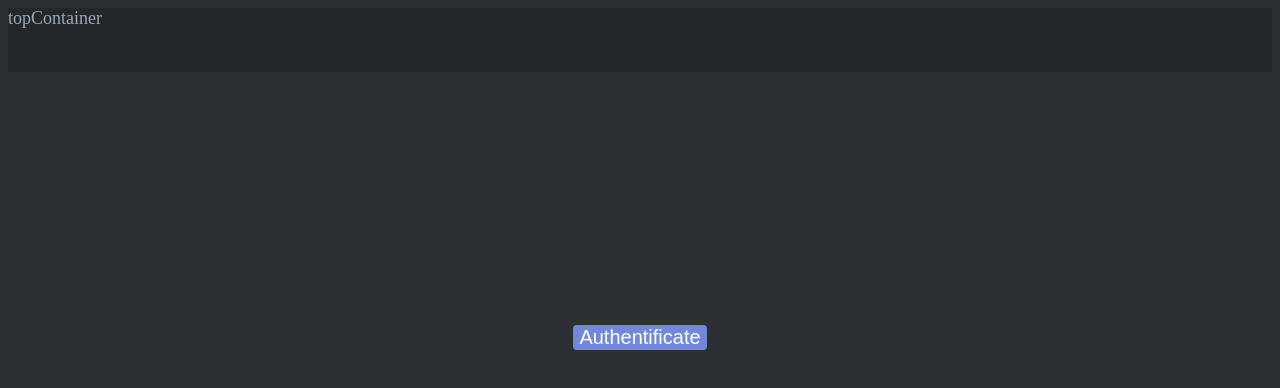
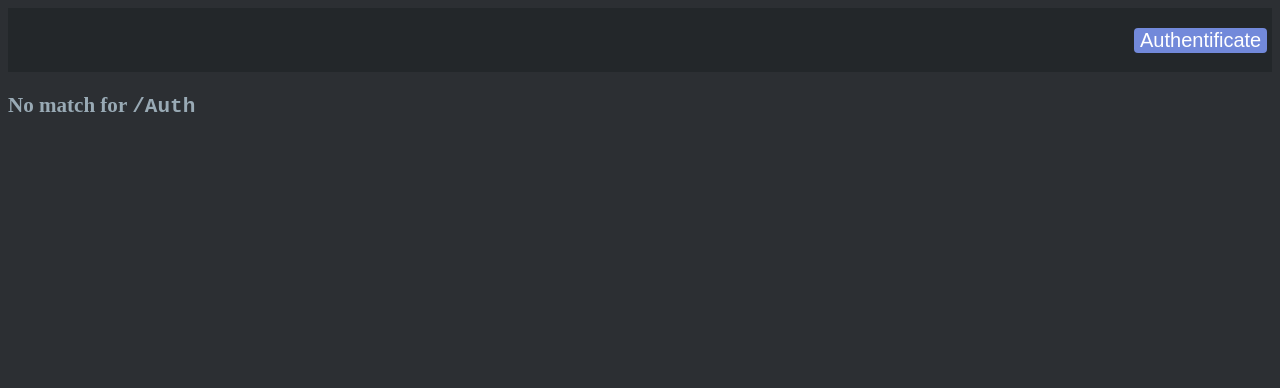
Before and after one commit to Marilyth/Mops-WebInterface, a React (Create React App) app: page /Auth in a window 1280 px wide. Shown: the top 388 px of the page. Built offline with nearby package versions, Linux system fonts and the light colour scheme.

Commit message:
i dont get css

```diff
--- a/src/components/App.tsx
+++ b/src/components/App.tsx
@@ -1,8 +1,9 @@
 import * as React from 'react';
-import { Redirect, Route, Switch } from 'react-router';
+import { Route, Switch } from 'react-router';
 
-import {isLoggedIn} from './../utils/Authentification'
-import AuthButton from './AuthButton';
+// import {isLoggedIn} from './../utils/Authentification'
+import Login from './Login';
+// import AuthButton from './AuthButton';
 import TokenReader from './TokenReader';
 
 import './css/stylesheet.css';
@@ -19,22 +20,22 @@ function test() {
     return <div>TEST</div>;
 }
 
+function about() {
+    return <div>About</div>;
+}
+
 class App extends React.Component{
     public render() {
-        if (!isLoggedIn() && location.pathname !== '/Auth' &&  location.pathname !== '/redirect.html') {
-            return <Redirect to='/Auth' />;
-        }
-
         return (
             <div>
                 <div className='topContainer'>
-                    topContainer
+                    <Login/>
                 </div>
 
                 <Switch>
                     <Route exact={true} path='/' render={test} />
-                    <Route path='/redirect.html' component={TokenReader} />
-                    <Route path='/Auth' component={AuthButton} />
+                    <Route path='/Redirect' component={TokenReader} />
+                    <Route path='/About' component={about} />
                     <Route component={NoMatch} />
                 </Switch>
             </div>
--- a/src/components/AuthButton.tsx
+++ b/src/components/AuthButton.tsx
@@ -2,6 +2,7 @@ import * as React from 'react';
 import { Redirect } from 'react-router';
 
 import { isLoggedIn, redirect } from './../utils/Authentification'
+
 
 class AuthButton extends React.Component{
 
@@ -12,9 +13,7 @@ class AuthButton extends React.Component{
         }
 
         return (
-            <div className="redirect">
-                <button className="discordButton" type="button" onClick={redirect}> Authentificate </button>
-            </div>
+            <button className="discordButton rightAlign" type="button" onClick={redirect}> Authentificate </button>
         )
     }
 }
--- /dev/null
+++ b/src/components/Login.tsx
@@ -0,0 +1,24 @@
+import * as React from 'react';
+
+import AuthButton from './AuthButton';
+
+
+
+class Login extends React.Component{
+    public render(){
+        const user = sessionStorage.getItem('user');
+        if(user===null){
+            return <AuthButton/>
+        }
+        const userInformation = JSON.parse(user);
+
+
+        const image  = `https://cdn.discordapp.com/avatars/${userInformation.id}/${userInformation.avatar}.webp`;
+
+        return (<div>
+                    <img className="roundSquare rightAlign userIcon" src={image} />
+                </div>)
+    }
+}
+
+export default Login;
--- a/src/components/css/stylesheet.css
+++ b/src/components/css/stylesheet.css
@@ -1,4 +1,5 @@
 body {background-color: #2C2F33; color: #99AAB5; font-size: 18px;}
+
 .discordButton {
     background-color: #7289DA;
     border: none;
@@ -11,11 +12,6 @@ body {background-color: #2C2F33; color: #99AAB5; font-size: 18px;}
 .discordButton:hover{
     background-color: rgb(87, 104, 167);
     cursor: pointer;
-}
-
-.redirect {
-    text-align: center;
-    margin-top: 20%;
 }
 
 .invite-button {
@@ -83,9 +79,24 @@ body {background-color: #2C2F33; color: #99AAB5; font-size: 18px;}
    }
 
 .topContainer{
-    box-sizing: border-box;
+    display: flex;
+    justify-content: center;
+    align-items: center;
     height: 64px;
     opacity: 20;
     background-color: #23272A;
-    margin: 0 auto 0 auto;
+    margin: 0 0 0 0;
 }
+
+.rightAlign{
+    position: absolute;
+    right: 1%;
+}
+
+.userIcon{
+    margin: auto;
+    width: 60px;
+    border: 3px;
+    padding: 10px;
+
+}
--- a/src/utils/Authentification.tsx
+++ b/src/utils/Authentification.tsx
@@ -1,7 +1,7 @@
 sessionStorage.setItem('APIENDPOINT', "https://discordapp.com/api/v6");
-sessionStorage.setItem('CLIENT_ID', "305398845389406209");
-sessionStorage.setItem('CLIENT_SECRET', "bPQW1eyzOgD7NOwHWH0earXroK__rj_T");
-sessionStorage.setItem('REDIRECT_URI', location.protocol + '//' + location.host + '/redirect.html');
+sessionStorage.setItem('CLIENT_ID', "380339241860988928");
+sessionStorage.setItem('CLIENT_SECRET', "b0ojl5_z-kw2eovcWaUHeoLkAXebYEvi");
+sessionStorage.setItem('REDIRECT_URI', location.protocol + '//' + location.host + '/Redirect');
 
 export function redirect(){
 
```
